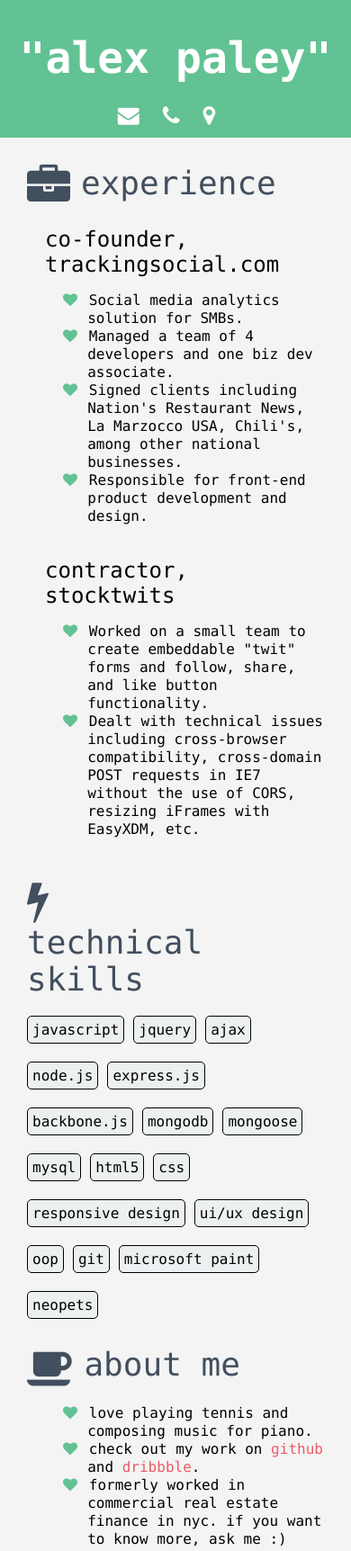
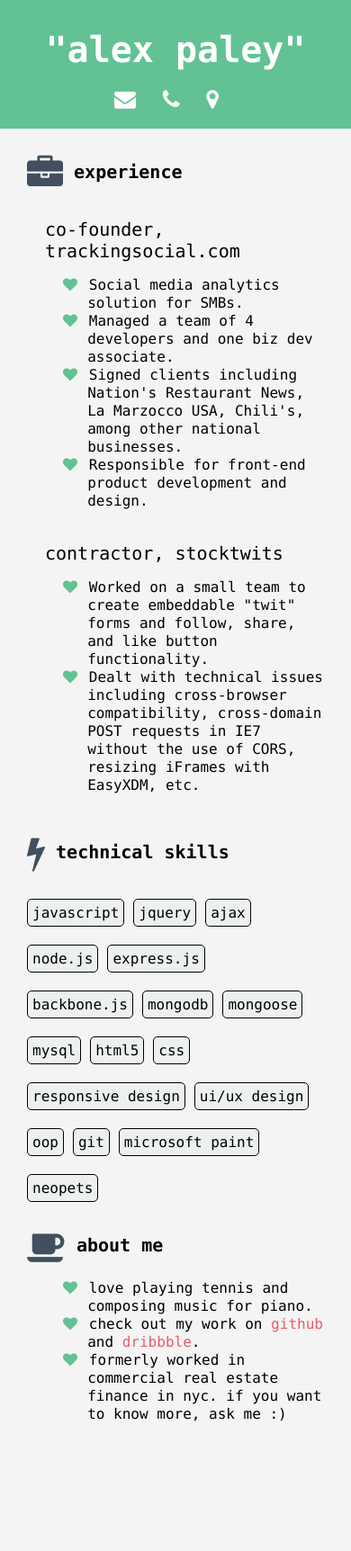
Before and after one commit to alexpaley/alexpaley.github.io, a plain HTML site: page resume.html in a window 390 px wide. Shown: the whole page at 90% size. After the commit the page ends 1628 px from the top, so only its background shows below. Drawn offline with Linux system fonts and the light colour scheme.

Commit message:
Responsive designed nearly finished

```diff
--- a/resume.css
+++ b/resume.css
@@ -16,7 +16,7 @@ header {
 
 h1 {
   margin: .5em 0;
-  font-size: 3em;
+  font-size: 2.5em;
   font-weight: bold;
   color: white;
   text-align: center;
@@ -32,19 +32,21 @@ h1 .comment {
 .personal-info {
   width: 100%;
   text-align: center;
+  padding-bottom: .5em;
 }
 
 .personal-info .text {
-  font-family: "Lucida Console", Courier, monospace;
-  font-size: .5em;
   display: none;
+  font-size: .85em;
 }
 
 .personal-info a {
   text-decoration: none;
+  color: white;
 }
 
-.personal-info i:hover {
+.personal-info a:hover,
+.personal-info a:hover i{
   color: #ed5b65;
 }
 
@@ -81,20 +83,19 @@ h1 .comment {
 .skills .icon-bolt ,
 .more-info .icon-coffee{
   color: #424f5e;
-  font-size: 3em;
+  font-size: 2em;
+  vertical-align: middle;
 }
 
 .experience .text,
 .skills .text,
 .more-info .text {
-  display: inline-block;
-  vertical-align: middle;
-  font-family: "Lucida Console", Courier, monospace;
-  font-size: .75em;
+  font-size: 1.25em;
+  margin: 0 0 0.5em 0;
 }
 
 .experience .job-title {
-  font-size: 1.5em;
+  font-size: 1.25em;
   padding: 20px 0 0 20px;
 }
 
@@ -152,7 +153,7 @@ h1 .comment {
 * html .clearfix             { zoom: 1; } /* IE6 */
 *:first-child+html .clearfix { zoom: 1; } /* IE7 */
 
-@media (min-width: 38em) {
+@media (min-width: 40em) {
   h1 .comment {
     display: inline;
   }
--- a/resume.html
+++ b/resume.html
@@ -3,39 +3,37 @@
   <head>
     <title>Alex Paley: Resume</title>
     <link href="font-awesome/css/font-awesome.css" rel="stylesheet">
-    <link href="font-awesome/css/font-awesome-ie7.css" rel="stylesheet">
     <link href="resume.css" rel="stylesheet">
     <meta name="viewport" content="initial-scale = 1.0,maximum-scale = 1.0"/>
   </head>
   <body>
     <header>
       <h1>
-        <div>"alex paley"</div>
-        <div class="comment">// front-end developer + product designer
-        </div>
+        <span>"alex paley"</span>
+        <br>
+        <small class="comment">// front-end developer + product designer
+        </small>
       </h1>
       <div class="personal-info">
         <a href="mailto:alexanderpaley@gmail.com" class="email">
-          <i class="icon-envelope-alt">
-            <span class="text">alexanderpaley@gmail.com</span>
-          </i>
+          <i class="icon-envelope-alt"></i>
+          <span class="text">alexanderpaley@gmail.com</span>
         </a>
-        <a href="callto:5613520638" class="phone-number">
-          <i class="icon-phone">
-            <span class="text">+1 561.352.0638</span>
-          </i>
+        <a href="tel:5613520638" class="phone-number">
+          <i class="icon-phone"></i>
+          <span class="text">+1 561.352.0638</span>
         </a>
         <a href="http://cl.ly/image/3R2A0F3e3r22" target="_blank" class="location">
-          <i class="icon-map-marker">
-            <span class="text">san francisco, ca</span>
-          </i>
+          <i class="icon-map-marker"></i>
+          <span class="text">san francisco, ca</span>
         </a>
       </div>
     </header>
     <div class="experience">
-      <i class="icon-briefcase">
-        <span class="text">experience</span>
-      </i>
+      <h2 class="text">
+        <i class="icon-briefcase"></i>
+        experience
+      </h2>
       <div class="job-title">co-founder, trackingsocial.com</div>
       <ul>
         <li>
@@ -62,9 +60,10 @@
       </ul>
     </div>
     <div class="skills clearfix">
-      <i class="icon-bolt clearfix">
-        <span class="text">technical skills</span>
-      </i>
+      <h2 class="text">
+        <i class="icon-bolt"></i>
+        technical skills
+      </h2>
       <div class="box">javascript</div>
       <div class="box">jquery</div>
       <div class="box">ajax</div>
@@ -84,9 +83,10 @@
       <div class="box">neopets</div>
     </div>
     <div class="more-info clearfix">
-      <i class="icon-coffee clearfix">
-        <span class="text">about me</span>
-      </i>
+      <h2 class="text">
+        <i class="icon-coffee"></i>
+        about me
+      </h2>
       <ul>
         <li>
           love playing tennis and composing music for piano.
```
Also changed, not shown: index.html (+0 -1 lines).
